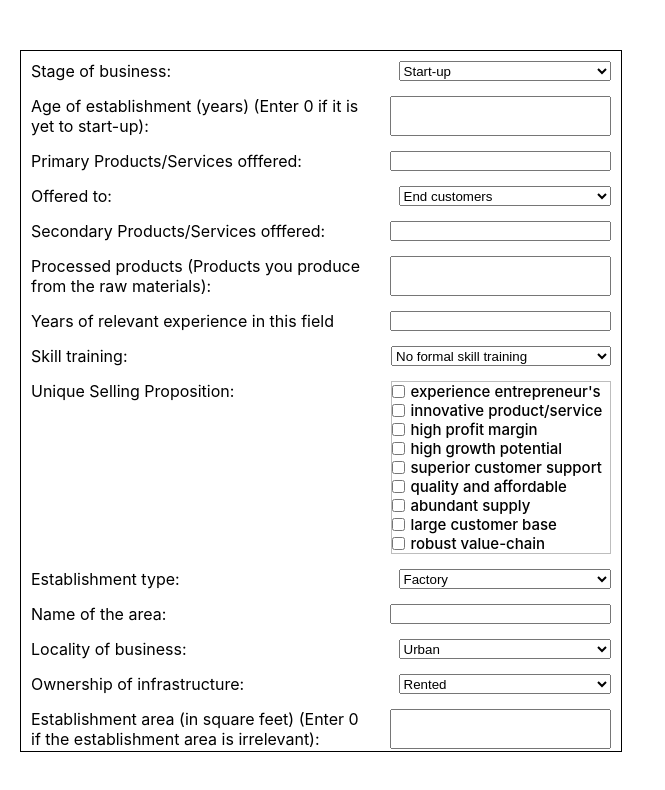
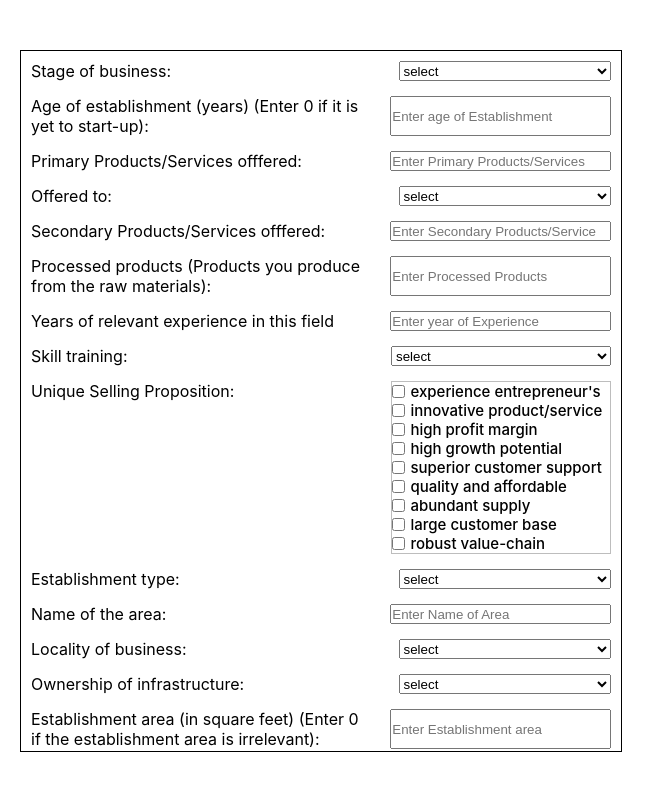
Before and after one commit to mukhiarambhu/LetsEdorse_Assignment, a React (Create React App) app: page / in a window 1280 px wide. Shown: the top 790 px of the page, without its empty margins (0-665 px from the left). Built offline with nearby package versions, Linux system fonts and the light colour scheme.

Commit message:
form structure completed

```diff
--- a/src/components/Home.jsx
+++ b/src/components/Home.jsx
@@ -13,6 +13,7 @@ function Home() {
             </div>
 
             <select name="business_stage">
+              <option>select</option>
               <option value="Start-up">Start-up</option>
               <option value="Scale-up">Scale-up</option>
             </select>
@@ -31,6 +32,7 @@ function Home() {
               name="age_of_establishment"
               min="0"
               max="100"
+              placeholder="Enter age of Establishment"
             />
           </div>
           {/* {primary_product_service_offered} */}
@@ -42,7 +44,11 @@ function Home() {
               </label>
             </div>
 
-            <input type="text" name="primary_product_service_offered" />
+            <input
+              type="text"
+              name="primary_product_service_offered"
+              placeholder="Enter Primary Products/Services"
+            />
           </div>
 
           {/* {offered_to} */}
@@ -52,6 +58,7 @@ function Home() {
             </div>
 
             <select name="offered_to">
+              <option>select</option>
               <option value="End customers">End customers</option>
               <option value="Wholesalers">Wholesalers</option>
               <option value="Distributors">Distributors</option>
@@ -59,7 +66,7 @@ function Home() {
             </select>
           </div>
 
-          {/* {offered_to} */}
+          {/* {Secondary Products/Services offfered} */}
           <div className="form_inputdiv">
             <div className="form_labeldiv">
               <label htmlFor="Secondary Products/Services offfered">
@@ -67,7 +74,11 @@ function Home() {
               </label>
             </div>
 
-            <input type="text" name="secondary_product_service_offered" />
+            <input
+              type="text"
+              name="secondary_product_service_offered"
+              placeholder="Enter Secondary Products/Service"
+            />
           </div>
 
           {/* {processed_products} */}
@@ -79,7 +90,11 @@ function Home() {
               </label>
             </div>
 
-            <input type="text" name="processed_products" />
+            <input
+              type="text"
+              name="processed_products"
+              placeholder="Enter Processed Products"
+            />
           </div>
 
           {/* {relevant_experience} */}
@@ -90,7 +105,11 @@ function Home() {
               </label>
             </div>
 
-            <input type="Number" name="relevant_experience" />
+            <input
+              type="Number"
+              name="relevant_experience"
+              placeholder="Enter year of Experience "
+            />
           </div>
 
           {/* {skill_training} */}
@@ -101,6 +120,7 @@ function Home() {
             </div>
 
             <select name="skill_training">
+              <option>select</option>
               <option value="No formal skill training">
                 No formal skill training
               </option>
@@ -166,6 +186,7 @@ function Home() {
             </div>
 
             <select name="establishment_type">
+              <option>select</option>
               <option value="Factory">Factory</option>
               <option value="Mill">Mill</option>
               <option value="Stall">Stall</option>
@@ -190,7 +211,11 @@ function Home() {
               <label htmlFor="Name of the area">Name of the area:</label>
             </div>
 
-            <input type="text" name="business_area" />
+            <input
+              type="text"
+              name="business_area"
+              placeholder="Enter Name of Area"
+            />
           </div>
 
           {/* {business_locality} */}
@@ -203,6 +228,7 @@ function Home() {
             </div>
 
             <select name="business_locality">
+              <option>select</option>
               <option value="Urban">Urban</option>
               <option value="Rural">Rural</option>
               <option value="Semi-urban">Semi-urban</option>
@@ -220,6 +246,7 @@ function Home() {
             </div>
 
             <select name="infra_ownership">
+              <option>select</option>
               <option value="Rented">Rented</option>
               <option value="Leased">Leased</option>
               <option value="Self-owned">Self-owned</option>
@@ -236,7 +263,11 @@ function Home() {
               </label>
             </div>
 
-            <input type="number" name="establishment_area" />
+            <input
+              type="number"
+              name="establishment_area"
+              placeholder="Enter Establishment area "
+            />
           </div>
           {/* {reason for location} */}
           <div className="form_inputdiv">
@@ -328,6 +359,7 @@ function Home() {
             </div>
 
             <select name="market_research">
+              <option>select</option>
               <option value="Not conducted">Not conducted</option>
               <option value="Market research has been conducted">
                 Market research has been conducted
@@ -341,6 +373,7 @@ function Home() {
             </div>
 
             <select name="primary_market">
+              <option>select</option>
               <option value="Local">Local</option>
               <option value="Regional">Regional</option>
               <option value="National">National</option>
@@ -353,7 +386,11 @@ function Home() {
               <label htmlFor="Customers">Customers:</label>
             </div>
 
-            <input type="text" name="customers" />
+            <input
+              type="text"
+              name="customers"
+              placeholder="Enter Customer name"
+            />
           </div>
           {/* {season of high sale} */}
           <div className="form_inputdiv">
@@ -364,6 +401,7 @@ function Home() {
             </div>
 
             <select name="seasonality">
+              <option>select</option>
               <option value="Consisitent sales across all seasons">
                 Consisitent sales across all seasons
               </option>
@@ -385,6 +423,7 @@ function Home() {
             </div>
 
             <select name="competition">
+              <option>select</option>
               <option value="No similar goods/service provider in this locality">
                 No similar goods/service provider in this locality
               </option>
@@ -405,7 +444,11 @@ function Home() {
               <label htmlFor="List of Suppliers">List of Suppliers:</label>
             </div>
 
-            <input type="text" name="suppliers" />
+            <input
+              type="text"
+              name="suppliers"
+              placeholder="Enter Supplers name"
+            />
           </div>
           {/* {marketing avenue} */}
           <div className="form_inputdiv">
@@ -465,7 +508,7 @@ function Home() {
             </div>
           </div>
           {/* {scaleup potential} */}
-          <div className="form_inputdiv">
+          <div className="form_inputdiv" style={{ marginBottom: "30px" }}>
             <div className="form_labeldiv">
               <label htmlFor="Avenues of scaling up in future">
                 Avenues of scaling up in future:
--- a/src/components/home.css
+++ b/src/components/home.css
@@ -48,6 +48,7 @@ option {
   width: 220px;
   overflow: hidden;
   margin-right: 10px;
+  overflow: hidden;
 }
 .form_checkbox_div {
   display: flex;
```
